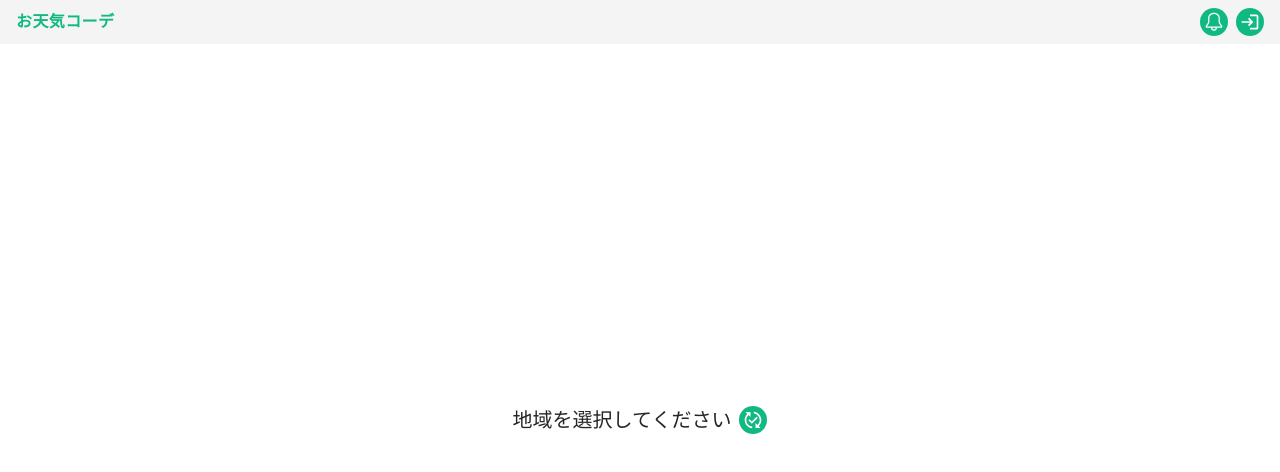
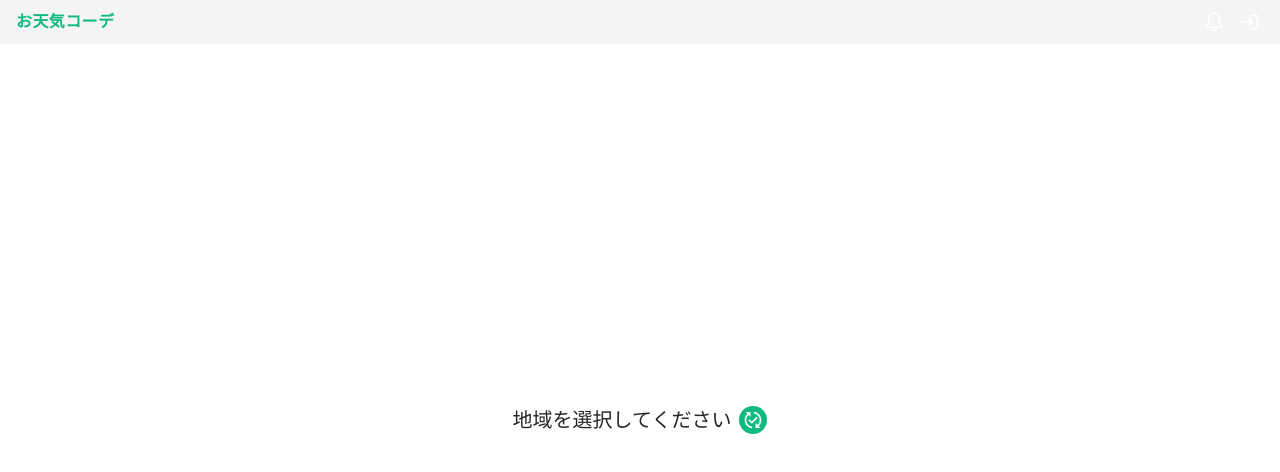
Before and after one commit to shu-saginoya/otenki-code, a Next.js app: page / in a window 1280 px wide. Shown: the top 472 px of the page. Built offline with nearby package versions, Linux system fonts and the light colour scheme.

Commit message:
Update Header & AreaOptionsList

```diff
--- a/src/components/templates/AreaOptionsList/index.tsx
+++ b/src/components/templates/AreaOptionsList/index.tsx
@@ -33,7 +33,7 @@ export const AreaOptionsList = ({
       {Object.entries(options).map(([key, value]) => (
         <ListItem key={key}>
           <Button
-            color="foreground"
+            color="background"
             appendIcon="arrowForward"
             block
             onClick={() => action({ name: value.name, code: key })}
@@ -45,7 +45,7 @@ export const AreaOptionsList = ({
       ))}
       <ListItem>
         <Button
-          color="foreground"
+          color="background"
           appendIcon="arrowBackUp"
           block
           onClick={goBackAction}
--- a/src/components/templates/Header/index.tsx
+++ b/src/components/templates/Header/index.tsx
@@ -23,8 +23,16 @@ export const Header = ({ className }: HeaderProps): JSX.Element => {
         </Col>
         <Col cols={6} justify="end">
           <Stack gap={2}>
-            <IconButton icon="bell" onClick={showAlert}></IconButton>
-            <IconButton icon="login" onClick={showAlert}></IconButton>
+            <IconButton
+              icon="bell"
+              color="background"
+              onClick={showAlert}
+            ></IconButton>
+            <IconButton
+              icon="login"
+              color="background"
+              onClick={showAlert}
+            ></IconButton>
           </Stack>
         </Col>
       </Grid>
```
